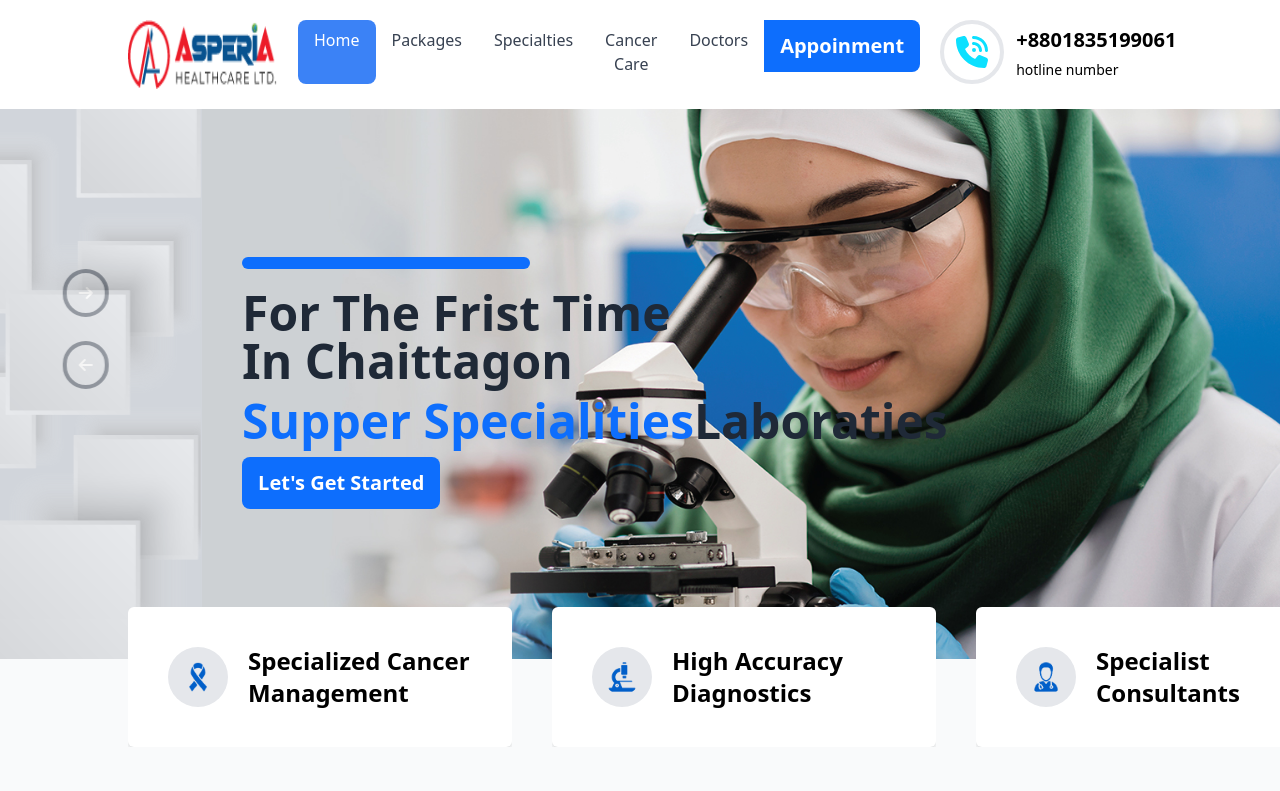
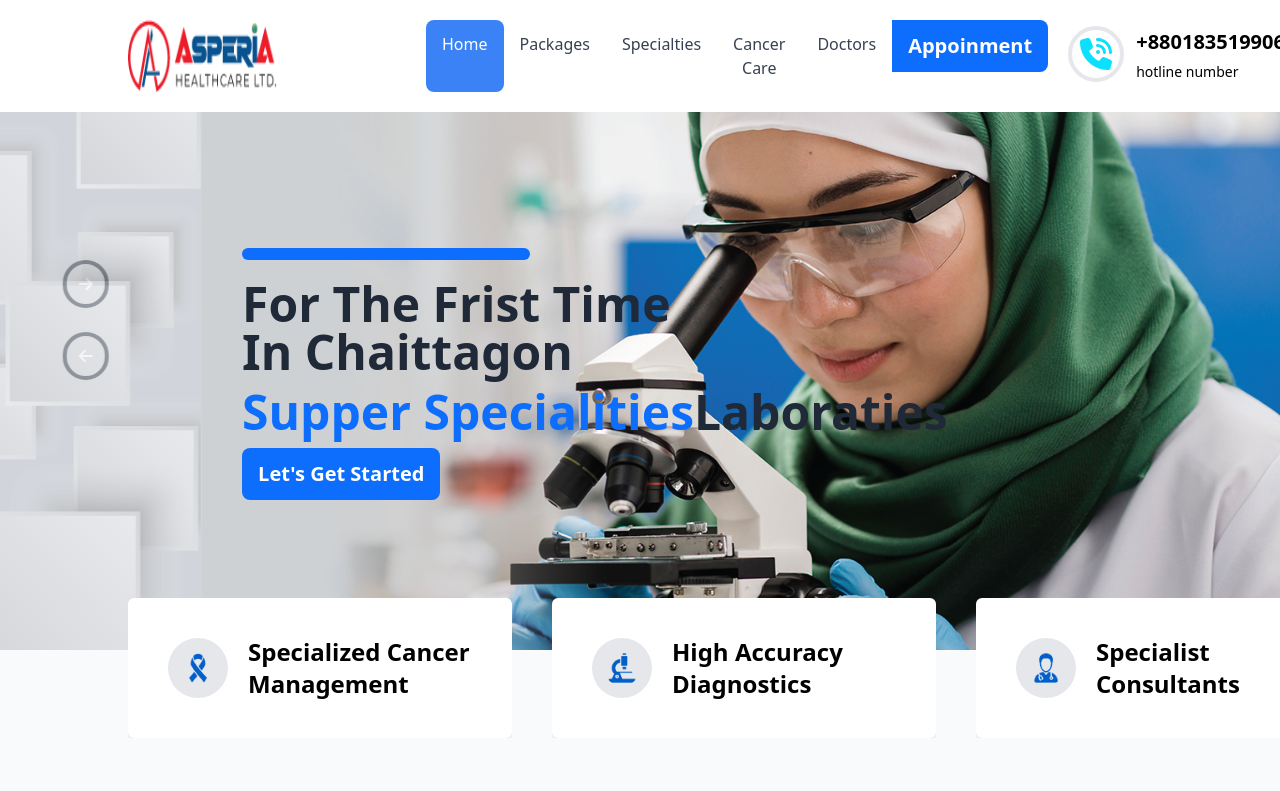
Before and after one commit to rashelmahomud/asperia-helth-care, a Next.js app: page / in a window 1280 px wide. Shown: the top 791 px of the page. Built offline with nearby package versions, Linux system fonts and the light colour scheme.

Commit message:
added nav editing

```diff
--- a/src/app/components/shared/Header.tsx
+++ b/src/app/components/shared/Header.tsx
@@ -25,11 +25,11 @@ const Header = () => {
     { link: "/doctorall", name: "Doctors" },
   ];
   const pathName = usePathname();
-  const defaultClass = "py-2 px-4 rounded-lg text-gray-700 transition";
+  const defaultClass = "py-3 px-4 rounded-lg text-gray-700 transition";
   const activeClass = "bg-blue-500 text-white";
   return (
     <div className="">
-      <div className="flex gap-5 justify-between lg:px-32 p-5">
+      <div className="flex gap-5 justify-between lg:px-32 p-5 fixed bg-white w-full z-10">
         <Image src={"/asperia/logo.png"} width={150} height={150} alt="logo" />
 
         <div onClick={() => setOpen(!open)} className="lg:hidden ml-20">
@@ -47,7 +47,7 @@ const Header = () => {
           <Link href={"/"}>
             <FontAwesomeIcon
               icon={faPhoneVolume}
-              className="w-8 h-8 text-iconBg border rounded-full p-3 hover:text-iconBg hover:bg-primary border-4"
+              className="w-8 h-8 text-iconBg border rounded-full p-2 hover:text-iconBg hover:bg-primary border-4"
             />
           </Link>
 
@@ -57,7 +57,7 @@ const Header = () => {
             <span className="text-sm">hotline number</span>
           </div>
         </div>
-        <div>
+        <div className="lg:ml-32">
            <ul className={`lg:flex text-center md:pb-3 p-5 lg:p-0 absolute lg:static bg-white lg:z-auto z-[-1] left-0 w-full lg:w-auto lg:pl-0 pl-9 transition-all duration-500 ease-in ${open ? "top-24 opacity-100 z-[10]" : "left-[-490px] lg:opacity-100 opacity-0"}`}>
             {links.map((link) => (
               <li key={link.name} className="flex justify-center">
--- a/src/app/components/ui/banner.tsx
+++ b/src/app/components/ui/banner.tsx
@@ -33,10 +33,10 @@ const Banner = () => {
   ];
 
   return (
-    <div className="bg-gray-300 mb-32">
-      <div className="flex flex-row">
+    <div className="bg-gray-300 mb-32 pt-[100px]">
+      <div className="flex flex-row overflow-hidden">
         <div className="basis-1/8 ">
-          <div className="bg-[url('/asperia/main-slider-shape-1.png')] h-full bg-no-repeat animate-custom-bounce duration-300 ">
+          <div className="bg-[url('/asperia/main-slider-shape-1.png')] h-full bg-no-repeat animate-custom-bounce duration-300">
             <div className="lg:p-16 bg-gray-300 h-full opacity-50 z-[-1]">
               <FontAwesomeIcon
                 onClick={nextSlide}
```
